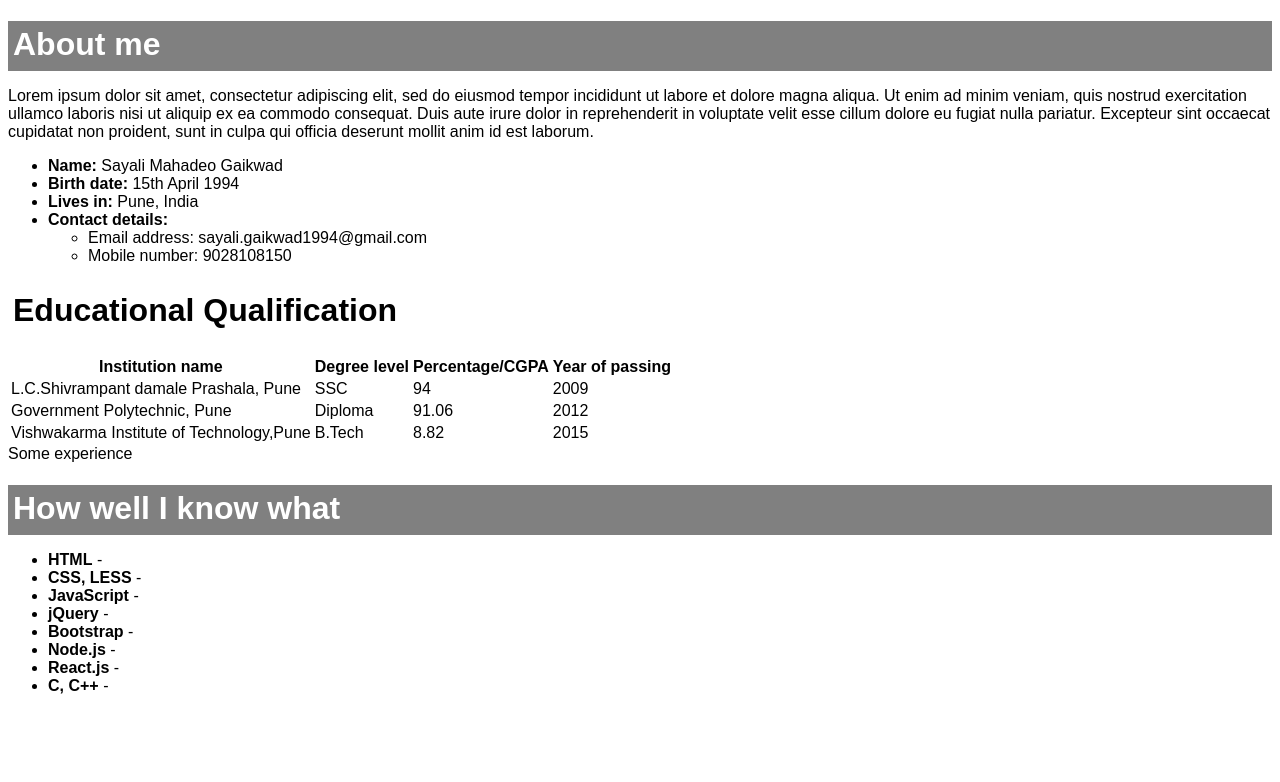
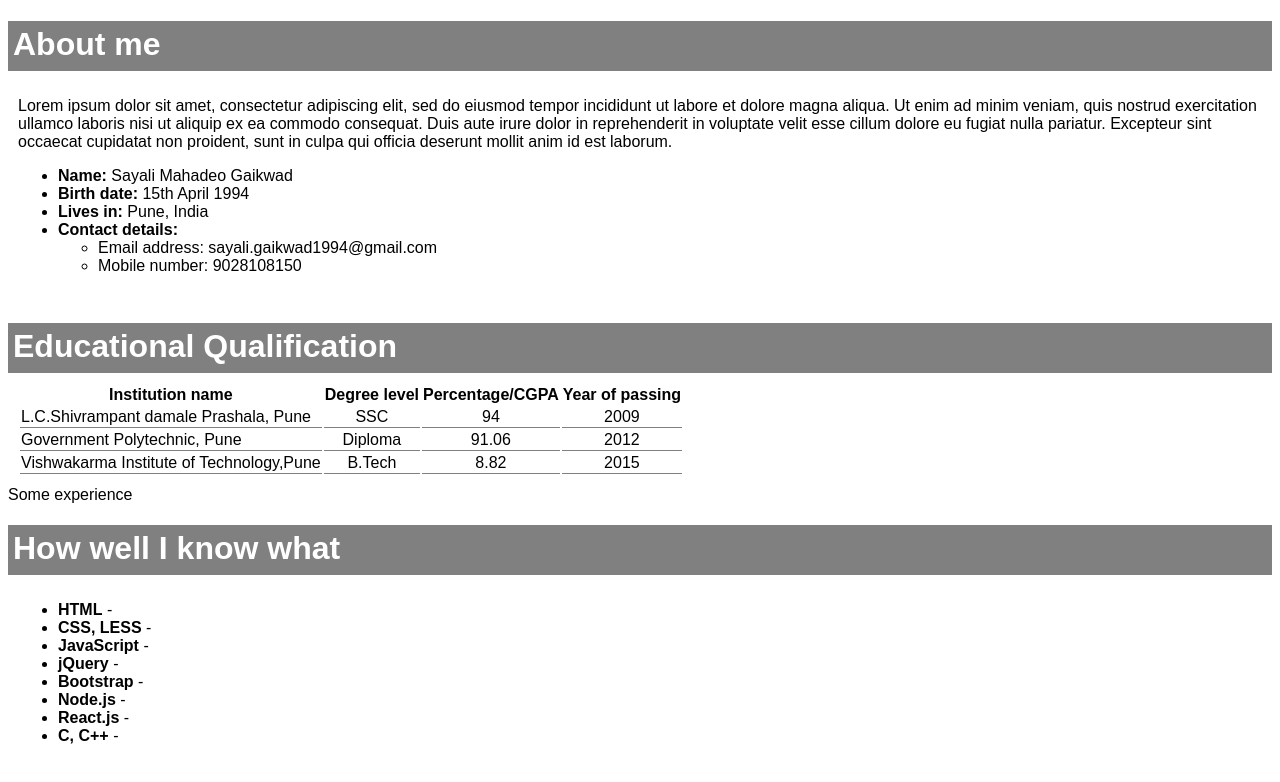
Before and after one commit to sayaliga/resume, a React (Create React App) app: page / in a window 1280 px wide. Shown: the top 782 px of the page. Built offline with nearby package versions, Linux system fonts and the light colour scheme.

Commit message:
Adding table related styles

```diff
--- a/src/App.js
+++ b/src/App.js
@@ -6,7 +6,6 @@ import Skills from './components/skills.js';
 
 class App extends Component {
   render() {
-    console.log('rendering');
     return (
       <div>
         <AboutMe />
--- a/src/components/aboutMe.js
+++ b/src/components/aboutMe.js
@@ -6,7 +6,7 @@ var aboutMe = () => {
             <header>
                 <h1>About me</h1>
             </header>
-            <section className="well">
+            <section>
                 <p className="inroduction">
                     Lorem ipsum dolor sit amet, consectetur adipiscing elit, sed do eiusmod tempor incididunt ut labore et dolore magna aliqua. Ut enim ad minim veniam, quis nostrud exercitation ullamco laboris nisi ut aliquip ex ea commodo consequat. Duis aute irure dolor in reprehenderit in voluptate velit esse cillum dolore eu fugiat nulla pariatur. Excepteur sint occaecat cupidatat non proident, sunt in culpa qui officia deserunt mollit anim id est laborum.
                 </p>
--- a/src/components/eduQualification.js
+++ b/src/components/eduQualification.js
@@ -3,8 +3,10 @@ import React from "react";
 var eduQualification = () => {
     return (
         <div>
-            <h1>Educational Qualification</h1>
-            <div className="well">
+            <header>
+                <h1>Educational Qualification</h1>
+            </header>
+            <section>
                 <table className="eduqualification table table-responsive">
                     <tbody>
                         <tr>
@@ -65,7 +67,7 @@ var eduQualification = () => {
                         </tr>
                     </tbody>
                 </table>
-            </div>
+            </section>
         </div>
     );
 };
--- a/src/components/skills.js
+++ b/src/components/skills.js
@@ -6,7 +6,7 @@ var skills = () => {
             <header>
                 <h1>How well I know what</h1>
             </header>
-            <section className="well">
+            <section>
                 <ul>
                     <li><b> HTML</b> -</li>
                     <li><b> CSS, LESS</b> -</li>
--- a/src/index.css
+++ b/src/index.css
@@ -10,3 +10,12 @@ header {
 h1 {
   padding: 5px;
 }
+section {
+  padding: 10px;
+}
+table.eduqualification td:not(:first-child), table.eduqualification th:not(:first-child) {
+  text-align: center;
+}
+td {
+  border-bottom: 1px solid gray;
+}
```
